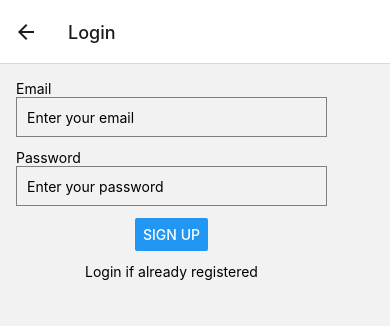
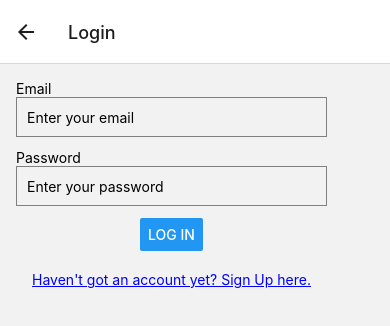
Before and after one commit to Jessel1994/flash-cards-fe, a React Native app in the folder FlashCardsApp/: screen /Login in a window 390 px wide. Shown: the top 326 px of the page. Built offline with nearby package versions, Linux system fonts and the light colour scheme.

Commit message:
added links for signing up and logging in respectively

```diff
--- a/FlashCardsApp/components/Login.jsx
+++ b/FlashCardsApp/components/Login.jsx
@@ -1,20 +1,22 @@
 import React, { useState } from 'react';
-import { View, Text, TextInput, Button, StyleSheet } from 'react-native';
+import { View, Text, TextInput, Button, StyleSheet, TouchableOpacity } from 'react-native';
 
+const Login = ({ navigation }) => {
+  const [email, setEmail] = useState('');
+  const [password, setPassword] = useState('');
 
-const Login= () => {
-  const [name, setName] = useState('');
-  const [username, setUsername] = useState('');
-  const [password, setPassword] = useState('');
-  const [email, setEmail] = useState('');
+  const handleLogIn = () => {
+    // Implement your login logic here
+  };
 
-  const handleSignUp = () => {
-
+  const navigateToSignUp = () => {
+    // Use navigation to navigate to the "SignUp" page
+    navigation.navigate('SignUp');
   };
 
   return (
     <View style={styles.container}>
-        <View style={styles.inputContainer}>
+      <View style={styles.inputContainer}>
         <Text>Email</Text>
         <TextInput
           style={styles.input}
@@ -23,7 +25,6 @@ const Login= () => {
           onChangeText={setEmail}
         />
       </View>
-
 
       <View style={styles.inputContainer}>
         <Text>Password</Text>
@@ -36,10 +37,10 @@ const Login= () => {
         />
       </View>
 
-
-
-      <Button title="Sign Up" onPress={handleSignUp} style={styles.signUpButton} />
-      <Text>Login if already registered</Text>
+      <Button title="Log In" onPress={handleLogIn} style={styles.signUpButton} />
+      <TouchableOpacity onPress={navigateToSignUp}>
+        <Text style={styles.signupText}>Haven't got an account yet? Sign Up here.</Text>
+      </TouchableOpacity>
     </View>
   );
 };
@@ -65,7 +66,12 @@ const styles = StyleSheet.create({
   signUpButton: {
     borderRadius: 100,
     backgroundColor: 'green',
-    color: 'green'
+    color: 'green',
+  },
+  signupText: {
+    textDecorationLine: 'underline',
+    color: 'blue',
+    marginTop: 8,
   },
 });
 
--- a/FlashCardsApp/components/SignUp.jsx
+++ b/FlashCardsApp/components/SignUp.jsx
@@ -1,15 +1,19 @@
 import React, { useState } from 'react';
-import { View, Text, TextInput, Button, StyleSheet, TouchableOpacity} from 'react-native';
+import { View, Text, TextInput, Button, StyleSheet, TouchableOpacity } from 'react-native';
 
-
-const SignUpForm = () => {
+const SignUpForm = ({ navigation }) => {
   const [name, setName] = useState('');
   const [username, setUsername] = useState('');
   const [password, setPassword] = useState('');
   const [email, setEmail] = useState('');
 
   const handleSignUp = () => {
+    // Implement your sign-up logic here
+  };
 
+  const navigateToLogin = () => {
+    // Use navigation to navigate to the "Login" page
+    navigation.navigate('Login');
   };
 
   return (
@@ -56,7 +60,9 @@ const SignUpForm = () => {
       </View>
 
       <Button title="Sign Up" onPress={handleSignUp} style={styles.signUpButton} />
-      <Text>Login if already registered</Text>
+      <TouchableOpacity onPress={navigateToLogin}>
+        <Text style={styles.loginText}>Login if already registered</Text>
+      </TouchableOpacity>
     </View>
   );
 };
@@ -82,7 +88,12 @@ const styles = StyleSheet.create({
   signUpButton: {
     borderRadius: 100,
     backgroundColor: 'green',
-    color: 'green'
+    color: 'green',
+  },
+  loginText: {
+    textDecorationLine: 'underline',
+    color: 'blue',
+    marginTop: 8,
   },
 });
 
```
